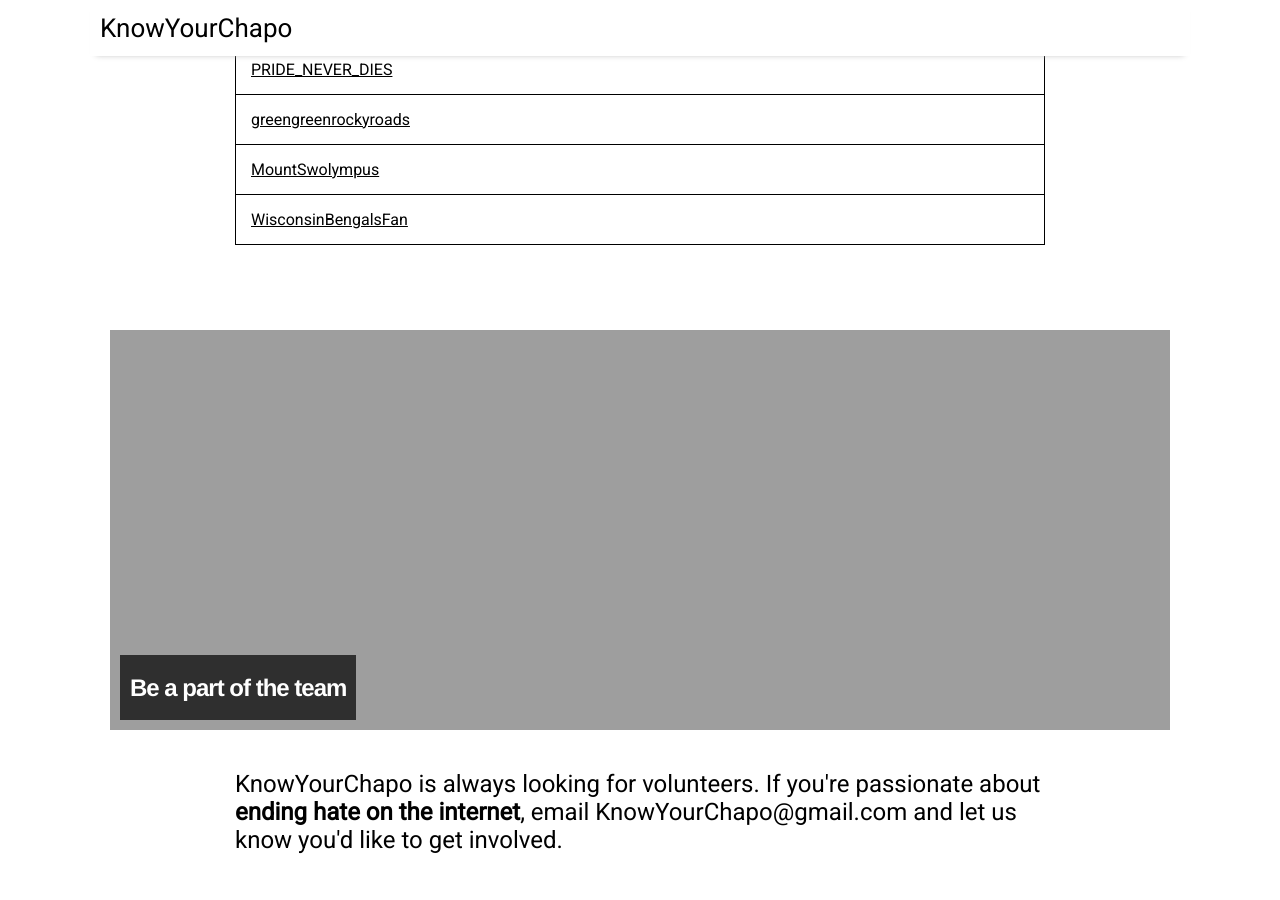
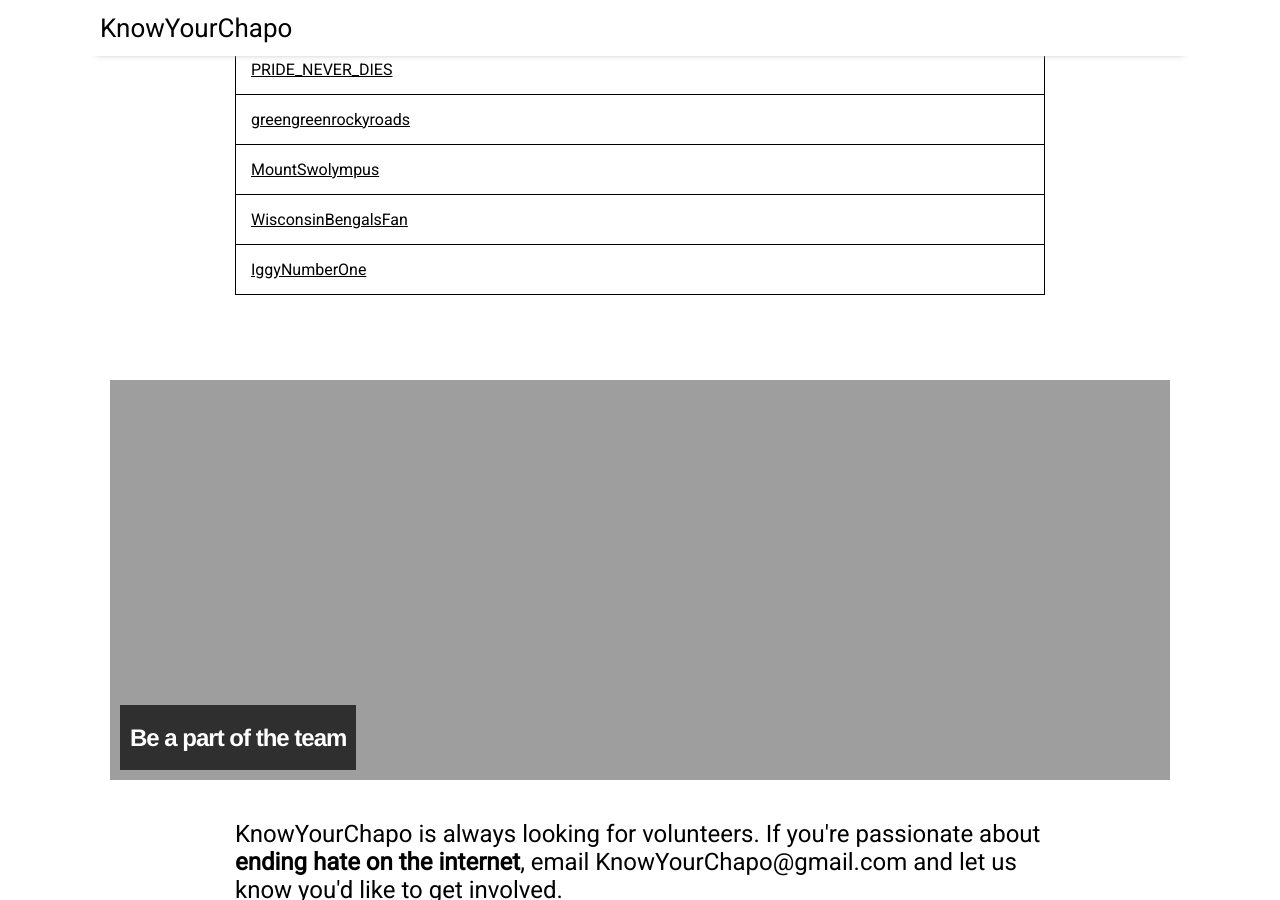
Before and after one commit to KnowYourChapo/KnowYourChapo.github.io, a Jekyll site: the page built from index.md, in a window 1280 px wide and 900 px high, scrolled down 3403 px. Built offline with Jekyll 4.4.1, drawn with Linux system fonts in a browser that asks for light colours; nearby versions of some CDN libraries; the list of posts is cut into pages by our own code.

Commit message:
new posters

```diff
--- a/_data/chapolist.json
+++ b/_data/chapolist.json
@@ -195,6 +195,10 @@
         {
             "name": "WisconsinBengalsFan",
             "notes": ""
+        },
+        {
+            "name": "IggyNumberOne",
+            "notes": ""
         }
     ]
 }
```
